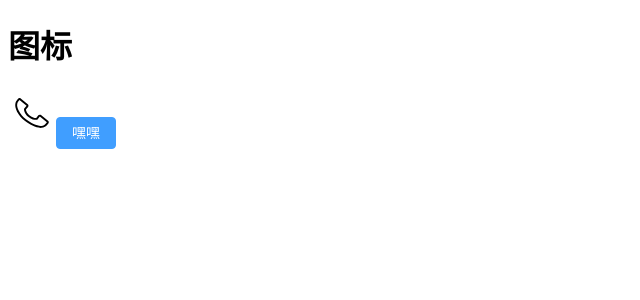
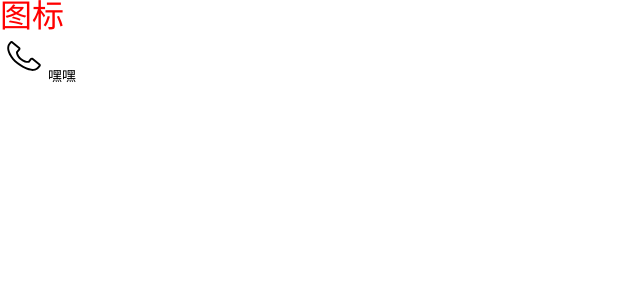
Before and after one commit to maomaoYJP/vue-guigu, a Vue app: page / in a window 1280 px wide. Shown: the top 300 px of the page, without its empty margins (0-640 px from the left). Built offline with nearby package versions, Linux system fonts and the light colour scheme.

Commit message:
引入scss

```diff
--- a/package.json
+++ b/package.json
@@ -17,6 +17,7 @@
     "@types/node": "^22.13.14",
     "@vitejs/plugin-vue": "^5.2.1",
     "@vue/tsconfig": "^0.7.0",
+    "sass": "^1.86.0",
     "typescript": "~5.7.2",
     "unplugin-auto-import": "^19.1.2",
     "unplugin-vue-components": "^28.4.1",
--- a/src/App.vue
+++ b/src/App.vue
@@ -8,4 +8,10 @@
 
 <script setup lang="ts"></script>
 
-<style scoped></style>
+<style scoped lang="scss">
+div {
+  h1 {
+    color: $color;
+  }
+}
+</style>
--- a/src/main.ts
+++ b/src/main.ts
@@ -2,6 +2,7 @@
 import "element-plus/dist/index.css";
 import App from "./App.vue";
 import "virtual:svg-icons-register";
+import "@/styles/index.scss";
 
 const app = createApp(App);
 
--- /dev/null
+++ b/src/styles/index.scss
@@ -0,0 +1 @@
+@use "./reset.scss";
--- /dev/null
+++ b/src/styles/reset.scss
@@ -0,0 +1,161 @@
+* {
+  box-sizing: border-box;
+  background-repeat: no-repeat;
+  -webkit-tap-highlight-color: rgba(0, 0, 0, 0);
+}
+
+body {
+  margin: 0;
+  line-height: 1;
+}
+
+article,
+aside,
+footer,
+header,
+nav,
+section,
+main,
+figcaption,
+figure,
+menu,
+details {
+  display: block;
+}
+
+audio,
+canvas,
+video {
+  display: inline-block;
+}
+
+img {
+  display: block;
+  border: 0;
+}
+
+h1,
+h2,
+h3,
+h4,
+h5,
+h6 {
+  margin: 0;
+  padding: 0;
+  font-weight: normal;
+}
+
+p {
+  margin: 0;
+  padding: 0;
+}
+
+address,
+cite,
+dfn,
+em,
+var {
+  font-style: normal;
+}
+
+ul,
+ol {
+  margin: 0;
+  padding: 0;
+  list-style-type: none;
+}
+
+a {
+  background-color: transparent;
+  font-size: inherit;
+  color: inherit;
+  text-decoration: none;
+
+  &:active,
+  &:hover {
+    outline: 0;
+  }
+}
+
+:focus {
+  outline: 0;
+}
+
+button,
+input,
+select,
+textarea {
+  margin: 0;
+  font-size: inherit;
+}
+
+button,
+html [type="button"],
+[type="reset"],
+[type="submit"] {
+  padding: 0;
+  border: 0;
+  color: inherit;
+  background-color: transparent;
+  -webkit-appearance: button;
+  cursor: pointer;
+}
+
+button::-moz-focus-inner,
+input::-moz-focus-inner {
+  border: 0;
+  padding: 0;
+}
+
+input {
+  padding: 0;
+  line-height: normal;
+
+  &::-webkit-input-placeholder {
+    font-weight: 300;
+  }
+
+  &::-ms-input-placeholder {
+    font-weight: 300;
+  }
+
+  &::-moz-placeholder {
+    font-weight: 300;
+  }
+}
+
+[type="number"] {
+  -moz-appearance: textfield;
+
+  &::-webkit-inner-spin-button,
+  &::-webkit-outer-spin-button {
+    margin: 0;
+    height: auto;
+    -webkit-appearance: none;
+  }
+}
+
+[type="search"] {
+  -webkit-appearance: textfield;
+
+  &::-webkit-search-cancel-button,
+  &::-webkit-search-decoration {
+    -webkit-appearance: none;
+  }
+}
+
+textarea {
+  overflow: auto;
+  resize: none;
+  -webkit-appearance: none;
+}
+
+select {
+  -webkit-appearance: none;
+  background-color: #fff;
+}
+
+table {
+  border-collapse: collapse;
+  border-spacing: 0;
+}
--- /dev/null
+++ b/src/styles/variable.scss
@@ -0,0 +1 @@
+$color: red;
--- a/vite.config.ts
+++ b/vite.config.ts
@@ -29,4 +29,11 @@
       "@": path.resolve("./src"),
     },
   },
+  css: {
+    preprocessorOptions: {
+      scss: {
+        additionalData: `@use "@/styles/variable.scss" as *;`,
+      },
+    },
+  },
 });
```
Also changed, not shown: 1 other file (tests, documents, lock files or other folders).
